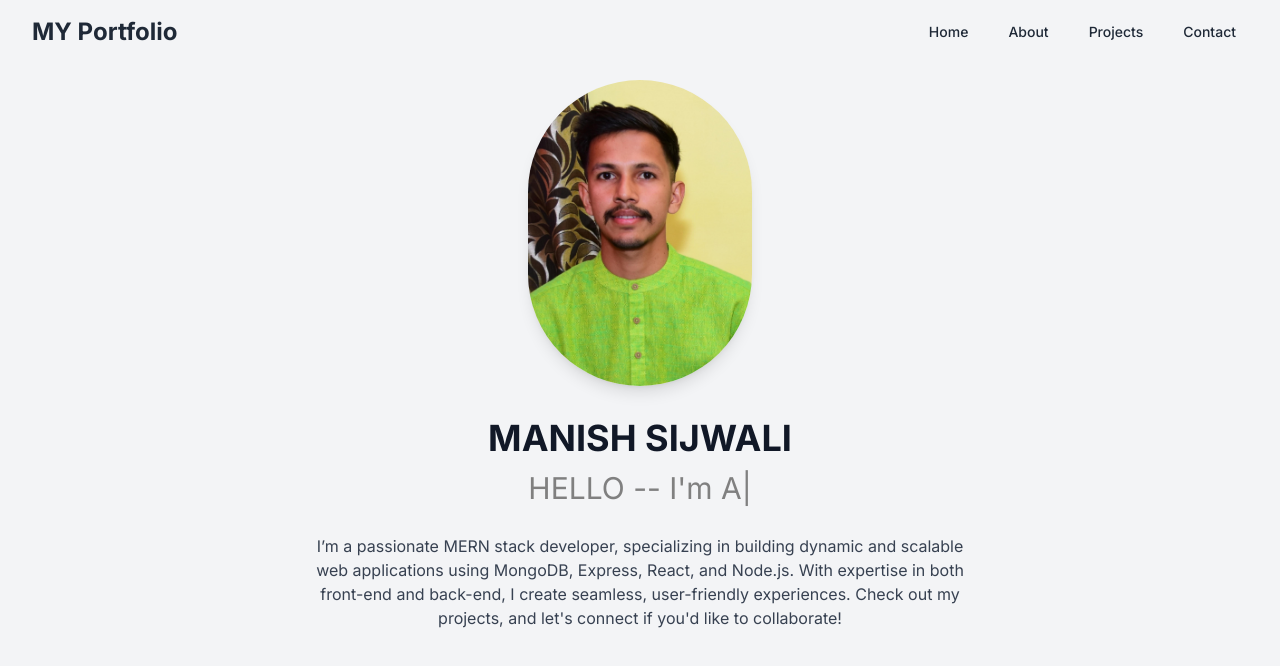
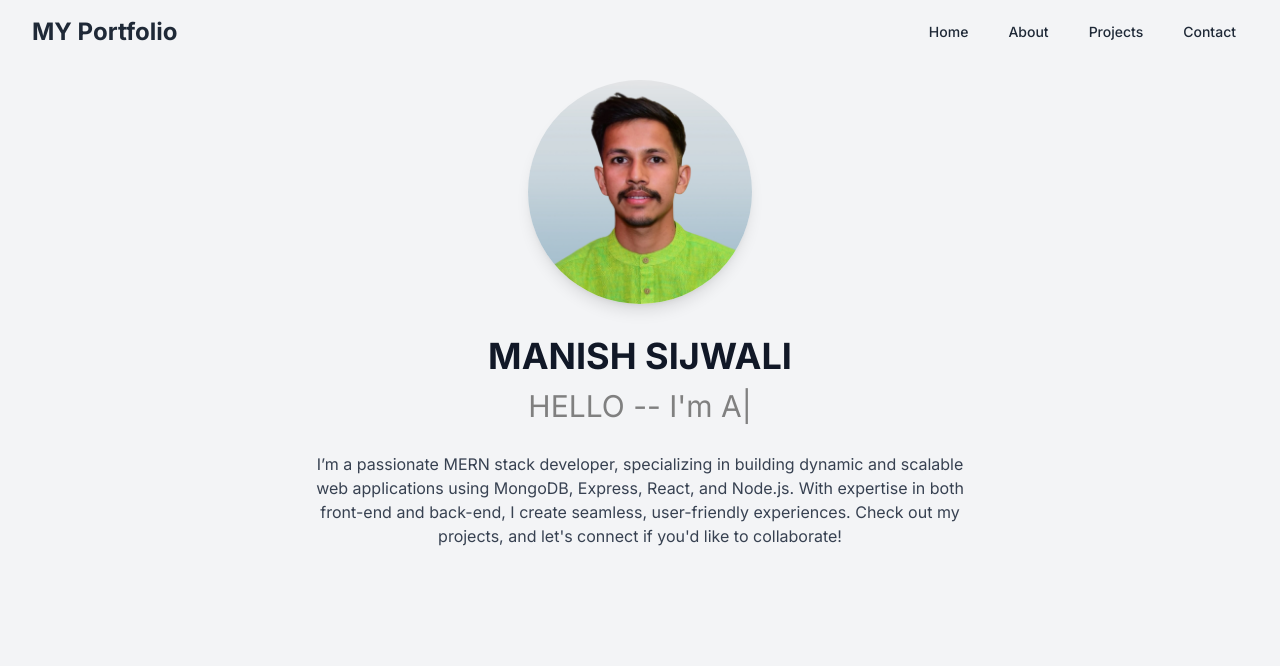
Before and after one commit to sijwali01/Portfolio, a Next.js app: page / in a window 1280 px wide. Shown: the top 666 px of the page. Built offline with nearby package versions, Linux system fonts and the light colour scheme.

Commit message:
first commit

```diff
--- a/src/app/page.js
+++ b/src/app/page.js
@@ -19,7 +19,7 @@ export default function Home() {
           transition={{ duration: 0.5, delay: 0.2 }}
         >
          <Image
-  src="/Project-Images/Profile Image.jpg"
+  src="/Project-Images/profile.png"
   alt="Profile Picture"
   width={250} // Adjust for small screen
   height={250} // Adjust for small screen
```
Also changed, not shown: public/Project-Images/profile.png (added).
